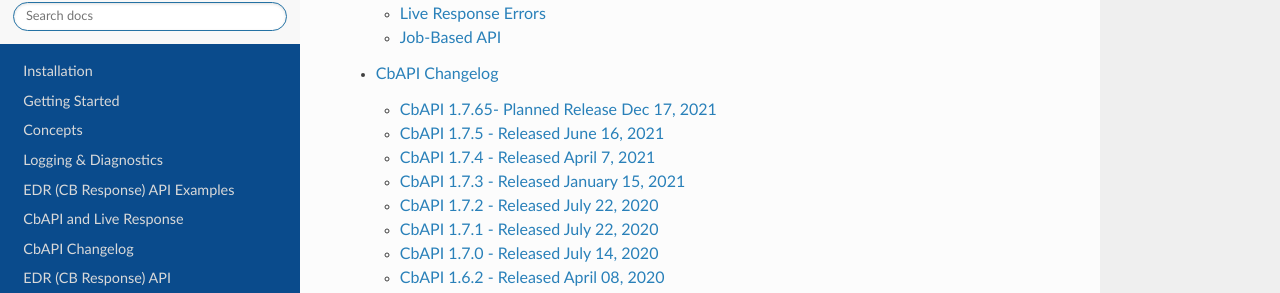
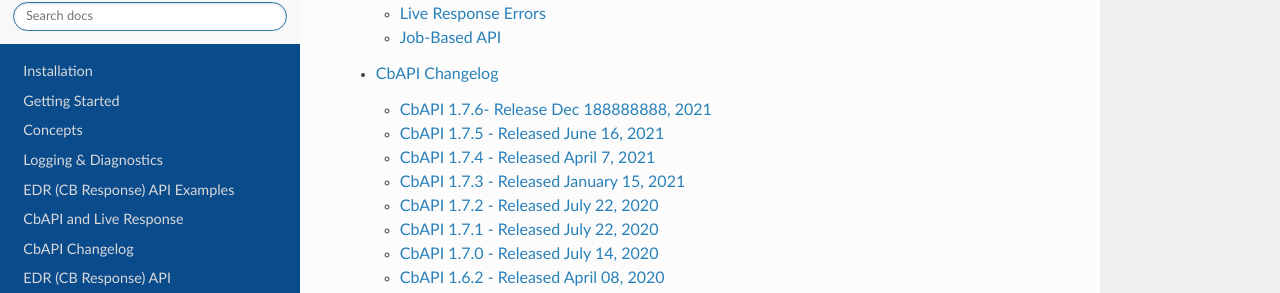
Before and after one commit to carbonblack/cbapi-python, a Sphinx documentation site: the page built from docs/index.rst, in a window 1280 px wide and 900 px high, scrolled down 5949 px. Shown: the part 158-451 px from the top of the window. Built offline with Sphinx 7.4.7 and the Read the Docs theme 2.0.0, drawn with Linux system fonts in a browser that asks for light colours.

Commit message:
Fixed release version.

```diff
--- a/docs/changelog.rst
+++ b/docs/changelog.rst
@@ -2,7 +2,7 @@
 ===============
 .. top-of-changelog (DO NOT REMOVE THIS COMMENT)
 
-CbAPI 1.7.65- Planned Release Dec 17, 2021
+CbAPI 1.7.6- Release Dec 188888888, 2021
 ------------------------------------
 
 Bug Fixes
```
